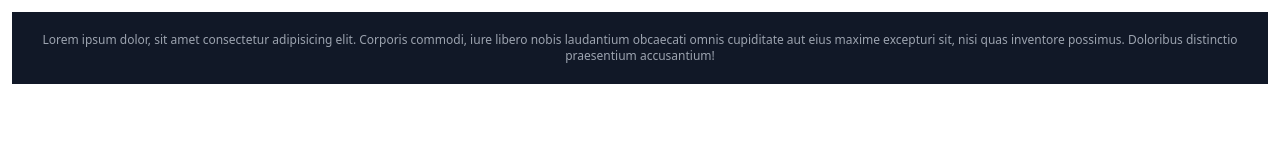
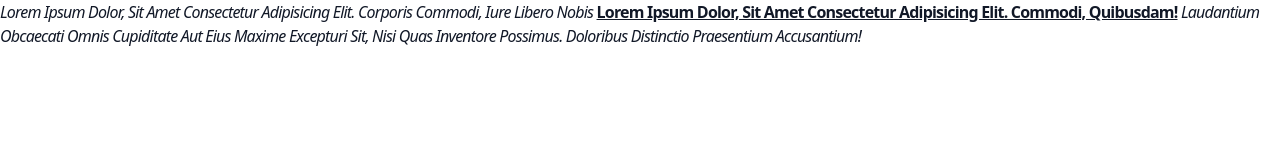
Before and after one commit to yomiaishida/Tailwind, a website: page index.html in a window 1280 px wide. Drawn offline with Linux system fonts and the light colour scheme.

Commit message:
Styling text: italic, fontWeight, letter spaing...

```diff
--- a/index.html
+++ b/index.html
@@ -9,6 +9,6 @@
 <body class="font-sans text-gray-900">
   <!-- <div class="bg-blue-800 w-32 h-32 mb-4 px-2">Box</div>
   <div class="bg-blue-500 w-32 h-32 mt-4">Box</div> -->
-  <p class="text-xs text-center m-3 p-5 text-gray-400 bg-gray-900">Lorem ipsum dolor, sit amet consectetur adipisicing elit. Corporis commodi, iure libero nobis laudantium obcaecati omnis cupiditate aut eius maxime excepturi sit, nisi quas inventore possimus. Doloribus distinctio praesentium accusantium!</p>
+  <p class="italic tracking-tighter capitalize">Lorem ipsum dolor, sit amet consectetur adipisicing elit. Corporis commodi, iure libero nobis <span class="not-italic font-black underline">Lorem ipsum dolor, sit amet consectetur adipisicing elit. Commodi, quibusdam!</span> laudantium obcaecati omnis cupiditate aut eius maxime excepturi sit, nisi quas inventore possimus. Doloribus distinctio praesentium accusantium!</p>
 </body>
 </html>
```
Also changed, not shown: dist/output.css.
